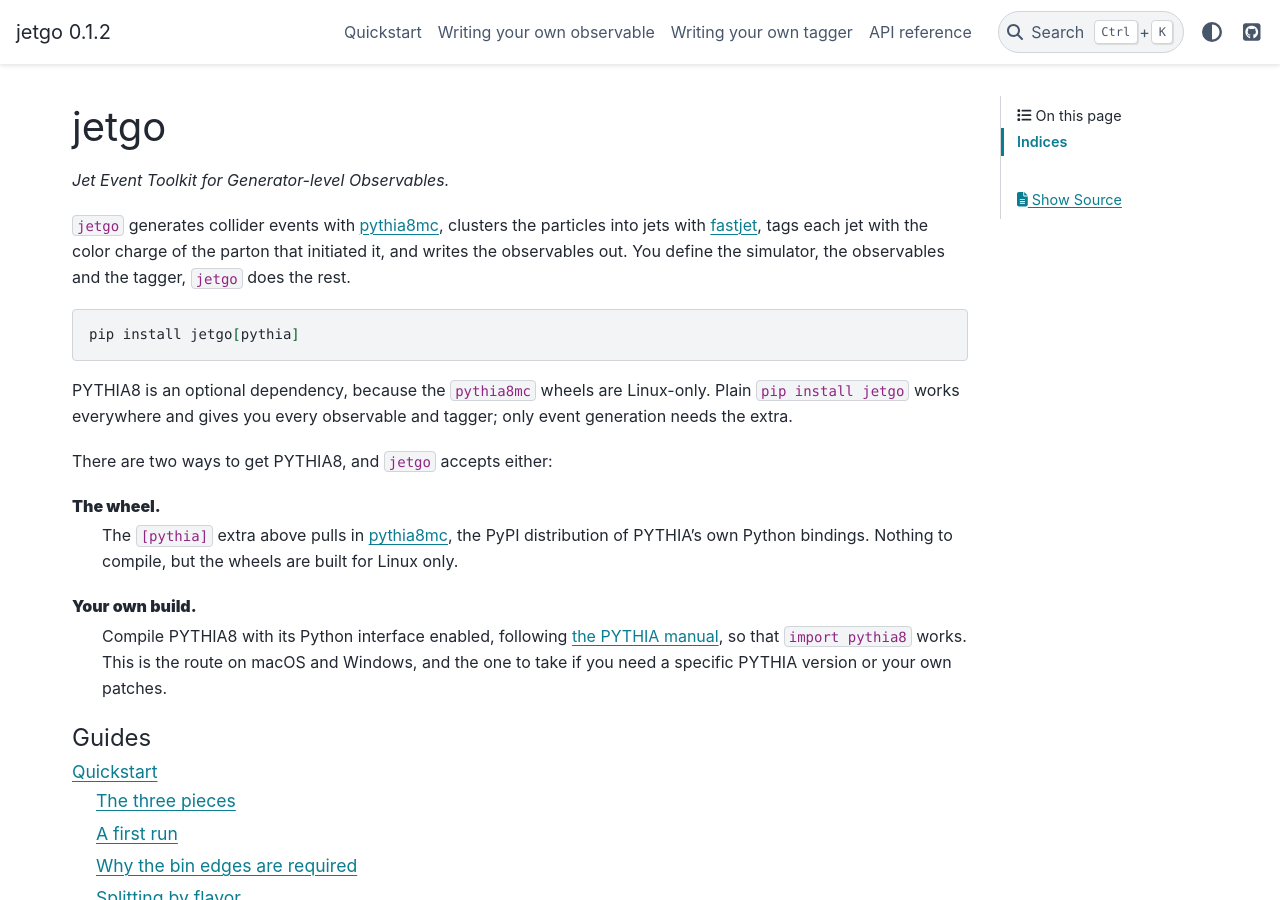
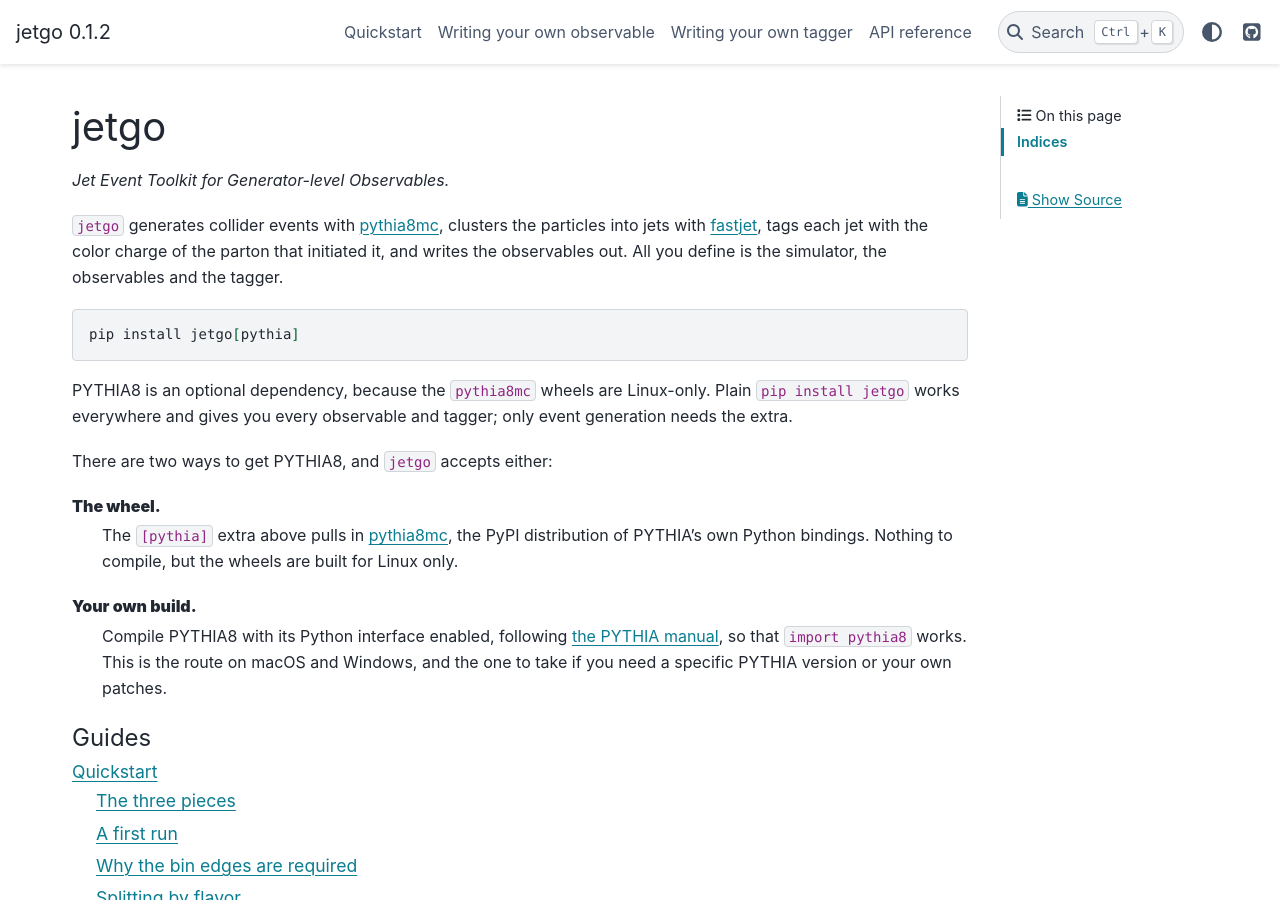
Before and after one commit to MaxenceLarose/jetgo, a Sphinx documentation site: the page built from docs/index.rst, in a window 1280 px wide and 900 px high. Built offline with Sphinx 7.4.7 and the PyData theme 0.15.4, drawn with Linux system fonts in a browser that asks for light colours.

Commit message:
Stop the opening reading like a list of chores
"You define X, Y and Z, jetgo does the rest" put three tasks on the reader and
left jetgo's half vague. The first sentence already says what jetgo does, so
the second now only measures how little is left for you.

Co-Authored-By: Claude Opus 5 <noreply@anthropic.com>

```diff
--- a/docs/index.rst
+++ b/docs/index.rst
@@ -5,8 +5,8 @@ jetgo
 
 ``jetgo`` generates collider events with `pythia8mc <https://pypi.org/project/pythia8mc/>`_,
 clusters the particles into jets with `fastjet <https://pypi.org/project/fastjet/>`_, tags each jet
-with the color charge of the parton that initiated it, and writes the observables out. You define
-the simulator, the observables and the tagger, ``jetgo`` does the rest.
+with the color charge of the parton that initiated it, and writes the observables out. All you define
+is the simulator, the observables and the tagger.
 
 .. code-block:: bash
 
```
Also changed, not shown: README.md (+2 -2 lines).
